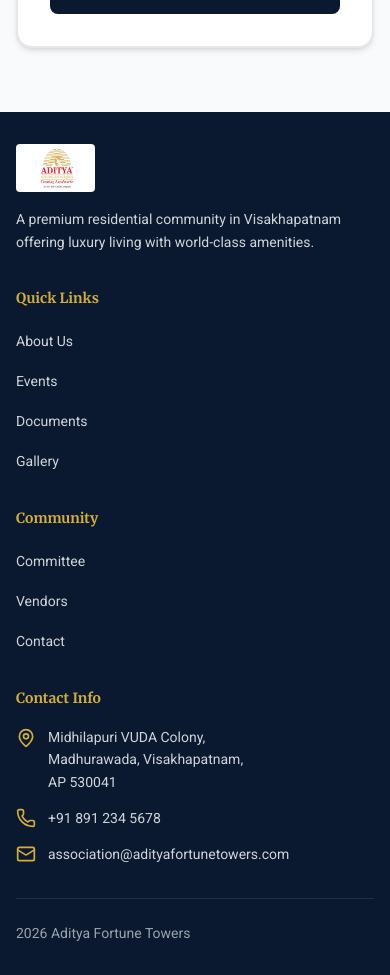
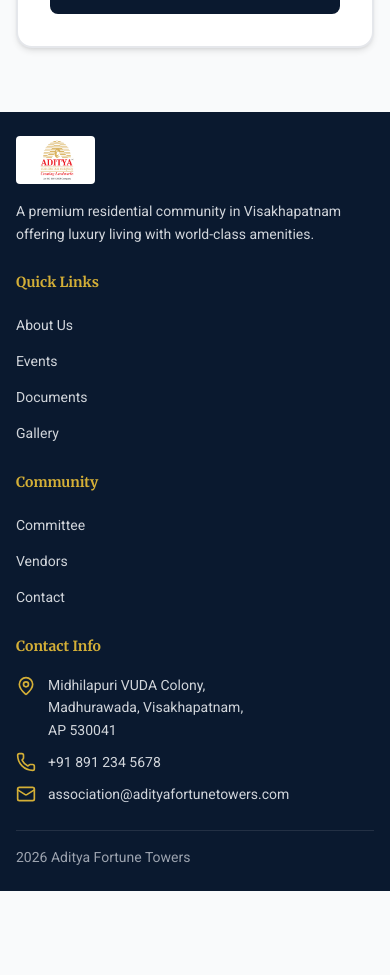
Before and after one commit to Tejaraam/adityafortunetowers, a React (Vite) app: page /contact in a window 390 px wide. Shown: the part 2580-3555 px from the top of the page. After the commit the page ends 3471 px from the top, so only its background shows below. Built offline with nearby package versions, Linux system fonts and the light colour scheme; no server answers; the database is empty.

Commit message:
Reduce footer size further and restore gap on home page

```diff
--- a/src/components/layout/Footer.tsx
+++ b/src/components/layout/Footer.tsx
@@ -4,8 +4,8 @@ import { Link } from 'react-router-dom';
 export default function Footer() {
   return (
     <footer className="bg-primary text-white relative z-10">
-      <div className="mx-auto max-w-7xl px-4 py-8 sm:px-6 lg:px-8">
-        <div className="grid grid-cols-1 md:grid-cols-4 lg:grid-cols-5 gap-8 mb-8">
+      <div className="mx-auto max-w-7xl px-4 py-6 sm:px-6 lg:px-8">
+        <div className="grid grid-cols-1 md:grid-cols-4 lg:grid-cols-5 gap-6 mb-6">
 
           {/* Logo & Description */}
           <div className="col-span-1 md:col-span-4 lg:col-span-2">
@@ -20,7 +20,7 @@ export default function Footer() {
           {/* Quick Links */}
           <div className="col-span-1">
             <h3 className="text-sm font-semibold leading-6 text-accent mb-4">Quick Links</h3>
-            <ul role="list" className="space-y-3">
+            <ul role="list" className="space-y-2">
               <li><Link to="/about" className="text-sm leading-6 text-gray-300 hover:text-white transition-colors duration-200">About Us</Link></li>
               <li><Link to="/events" className="text-sm leading-6 text-gray-300 hover:text-white transition-colors duration-200">Events</Link></li>
               <li><Link to="/documents" className="text-sm leading-6 text-gray-300 hover:text-white transition-colors duration-200">Documents</Link></li>
@@ -31,7 +31,7 @@ export default function Footer() {
           {/* Community */}
           <div className="col-span-1">
             <h3 className="text-sm font-semibold leading-6 text-accent mb-4">Community</h3>
-            <ul role="list" className="space-y-3">
+            <ul role="list" className="space-y-2">
               <li><Link to="/committee" className="text-sm leading-6 text-gray-300 hover:text-white transition-colors duration-200">Committee</Link></li>
               <li><Link to="/vendors" className="text-sm leading-6 text-gray-300 hover:text-white transition-colors duration-200">Vendors</Link></li>
               <li><Link to="/contact" className="text-sm leading-6 text-gray-300 hover:text-white transition-colors duration-200">Contact</Link></li>
@@ -41,7 +41,7 @@ export default function Footer() {
           {/* Contact Info */}
           <div className="col-span-1 lg:col-span-1">
             <h3 className="text-sm font-semibold leading-6 text-accent mb-4">Contact Info</h3>
-            <ul role="list" className="space-y-3">
+            <ul role="list" className="space-y-2">
               <li className="flex items-start gap-3">
                 <MapPin className="h-5 w-5 text-accent flex-shrink-0 mt-0.5" />
                 <span className="text-sm leading-relaxed text-gray-300">
@@ -66,7 +66,7 @@ export default function Footer() {
         </div>
 
         {/* Copyright */}
-        <div className="mt-8 border-t border-white/10 pt-6">
+        <div className="mt-6 border-t border-white/10 pt-4">
           <p className="text-sm leading-5 text-gray-400">
             {new Date().getFullYear()} Aditya Fortune Towers
           </p>
--- a/src/pages/Home.tsx
+++ b/src/pages/Home.tsx
@@ -198,7 +198,7 @@ export default function Home() {
       </section>
 
       {/* Latest Updates */}
-      <section className="pt-20 pb-0 mb-0">
+      <section className="pt-20 pb-12">
         <div className="max-w-7xl mx-auto px-4 sm:px-6 lg:px-8">
           <div className="flex justify-between items-end mb-12">
             <div>
```
